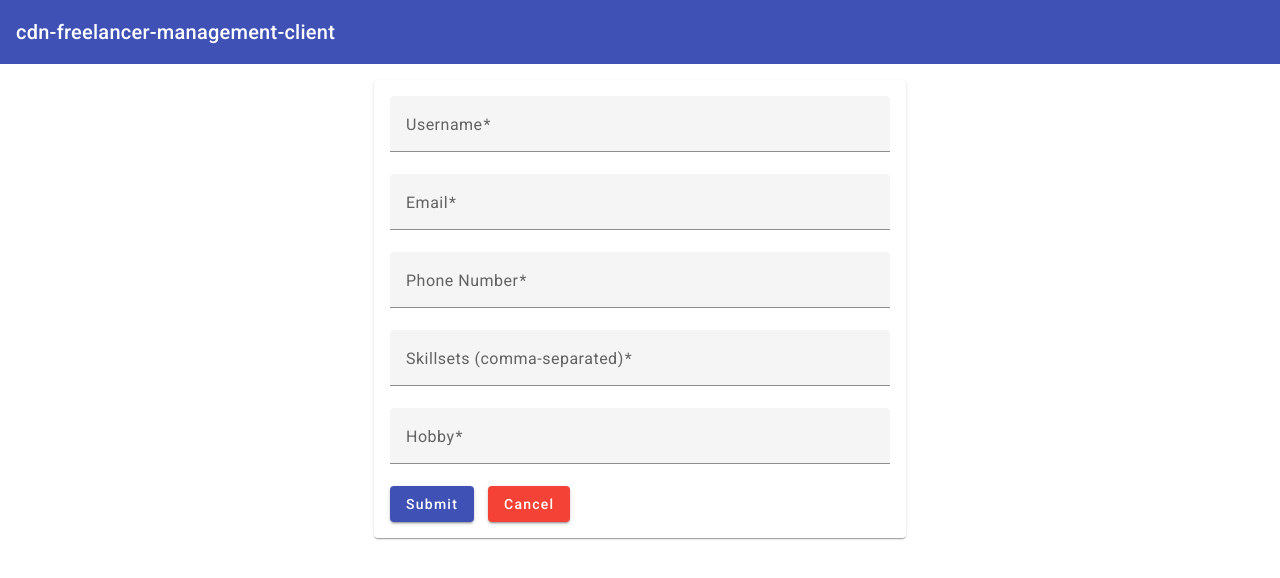
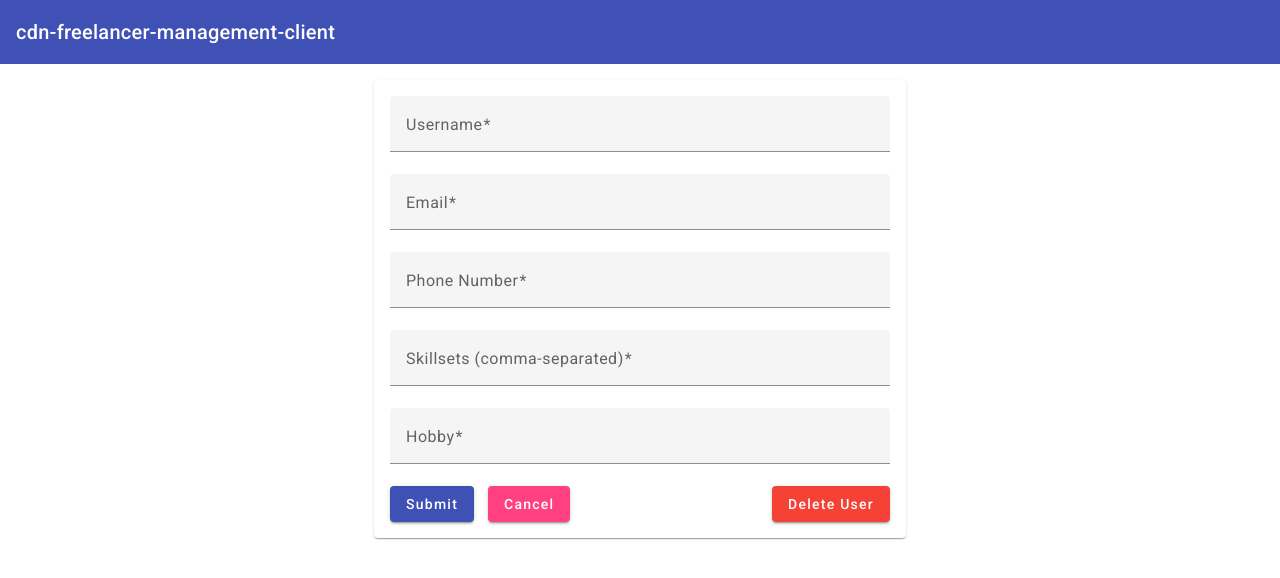
Before and after one commit to asrulazwan0/cdn-freelancer-management-client, an Angular app: page /users/edit/1 in a window 1280 px wide. Shown: the top 578 px of the page. Built offline with nearby package versions, Linux system fonts and the light colour scheme; no server answers.

Commit message:
feat: Implement delete user functionality

```diff
--- a/src/app/app.module.ts
+++ b/src/app/app.module.ts
@@ -10,6 +10,7 @@ import { MatFormFieldModule } from '@angular/material/form-field';
 import { MatCardModule } from '@angular/material/card';
 import { MatSnackBarModule } from '@angular/material/snack-bar';
 import { MatIconModule } from '@angular/material/icon';
+import { MatDialogModule } from '@angular/material/dialog';
 
 import { AppRoutingModule } from './app-routing.module';
 import { AppComponent } from './app.component';
@@ -17,6 +18,7 @@ import { UserListComponent } from './user-list/user-list.component';
 import { BrowserAnimationsModule } from '@angular/platform-browser/animations';
 import { AddUserComponent } from './add-user/add-user.component';
 import { EditUserComponent } from './edit-user/edit-user.component';
+import { ConfirmationDialogComponent } from './confirmation-dialog/confirmation-dialog.component';
 
 @NgModule({
   declarations: [
@@ -24,6 +26,7 @@ import { EditUserComponent } from './edit-user/edit-user.component';
     UserListComponent,
     AddUserComponent,
     EditUserComponent,
+    ConfirmationDialogComponent,
   ],
   imports: [
     BrowserModule,
@@ -38,7 +41,8 @@ import { EditUserComponent } from './edit-user/edit-user.component';
     MatFormFieldModule,
     MatCardModule,
     MatSnackBarModule,
-    MatIconModule
+    MatIconModule,
+    MatDialogModule,
   ],
   providers: [],
   bootstrap: [AppComponent],
--- /dev/null
+++ b/src/app/confirmation-dialog/confirmation-dialog.component.html
@@ -0,0 +1,6 @@
+<h1 mat-dialog-title>Confirm Delete</h1>
+<div mat-dialog-content>Are you sure you want to delete this user?</div>
+<div mat-dialog-actions>
+  <button mat-button [mat-dialog-close]="false">Cancel</button>
+  <button mat-button [mat-dialog-close]="true" cdkFocusInitial>Confirm</button>
+</div>
--- a/src/app/edit-user/edit-user.component.css
+++ b/src/app/edit-user/edit-user.component.css
@@ -18,7 +18,22 @@ button {
   margin-right: 1em;
 }
 
+.delete-button {
+  float: right;
+  margin-right: unset;
+}
+
 .error-message {
   color: red;
   margin-bottom: 1em;
 }
+
+.snackbar-success {
+  background-color: green;
+  color: white;
+}
+
+.snackbar-error {
+  background-color: red;
+  color: white;
+}
--- a/src/app/edit-user/edit-user.component.html
+++ b/src/app/edit-user/edit-user.component.html
@@ -35,7 +35,8 @@
       </mat-form-field>
 
       <button mat-raised-button color="primary" (click)="editUser()">Submit</button>
-      <button mat-raised-button color="warn" (click)="cancel()">Cancel</button>
+      <button mat-raised-button color="accent" type="button" (click)="cancel()">Cancel</button>
+      <button mat-raised-button color="warn" type="button" class="delete-button" (click)="deleteUser()">Delete User</button>
     </form>
   </mat-card-content>
 </mat-card>
--- a/src/app/edit-user/edit-user.component.ts
+++ b/src/app/edit-user/edit-user.component.ts
@@ -2,7 +2,9 @@ import { Component, OnInit } from '@angular/core';
 import { ActivatedRoute, Router } from '@angular/router';
 import { FormBuilder, FormGroup, Validators } from '@angular/forms';
 import { MatSnackBar } from '@angular/material/snack-bar';
+import { MatDialog } from '@angular/material/dialog';
 import { UserService } from '../user.service';
+import { ConfirmationDialogComponent } from '../confirmation-dialog/confirmation-dialog.component';
 
 @Component({
   selector: 'app-edit-user',
@@ -19,7 +21,8 @@ export class EditUserComponent implements OnInit {
     private userService: UserService,
     private router: Router,
     private route: ActivatedRoute,
-    private snackBar: MatSnackBar
+    private snackBar: MatSnackBar,
+    public dialog: MatDialog
   ) {
     this.userId = this.route.snapshot.params['id'];
 
@@ -81,4 +84,34 @@ export class EditUserComponent implements OnInit {
       },
     });
   }
+
+  deleteUser() {
+    const dialogRef = this.dialog.open(ConfirmationDialogComponent);
+
+    dialogRef.afterClosed().subscribe((result) => {
+      if (!result) {
+        return;
+      }
+
+      this.userService.deleteUser(this.userId).subscribe({
+        next: (data) => {
+          this.snackBar.open('Success: User deleted', 'Close', {
+            duration: 5000,
+            panelClass: ['success-snackbar'],
+            horizontalPosition: 'center',
+            verticalPosition: 'top',
+          });
+          this.router.navigate(['/users']);
+        },
+        error: (error) => {
+          this.snackBar.open(`Error: ${error.error.message}`, 'Close', {
+            duration: 5000,
+            panelClass: ['error-snackbar'],
+            horizontalPosition: 'center',
+            verticalPosition: 'top',
+          });
+        },
+      });
+    });
+  }
 }
--- a/src/app/user.service.ts
+++ b/src/app/user.service.ts
@@ -23,4 +23,8 @@ export class UserService {
   updateUser(id: string, user: any): Observable<any> {
     return this.http.put(`http://localhost:3000/users/${id}`, user);
   }
+
+  deleteUser(id: string): Observable<any> {
+    return this.http.delete(`http://localhost:3000/users/${id}`);
+  }
 }
```
Also changed, not shown: src/app/confirmation-dialog/confirmation-dialog.component.ts (added, +11 -0 lines), src/app/confirmation-dialog/confirmation-dialog.component.css (added), 1 other file (tests, documents, lock files or other folders).
